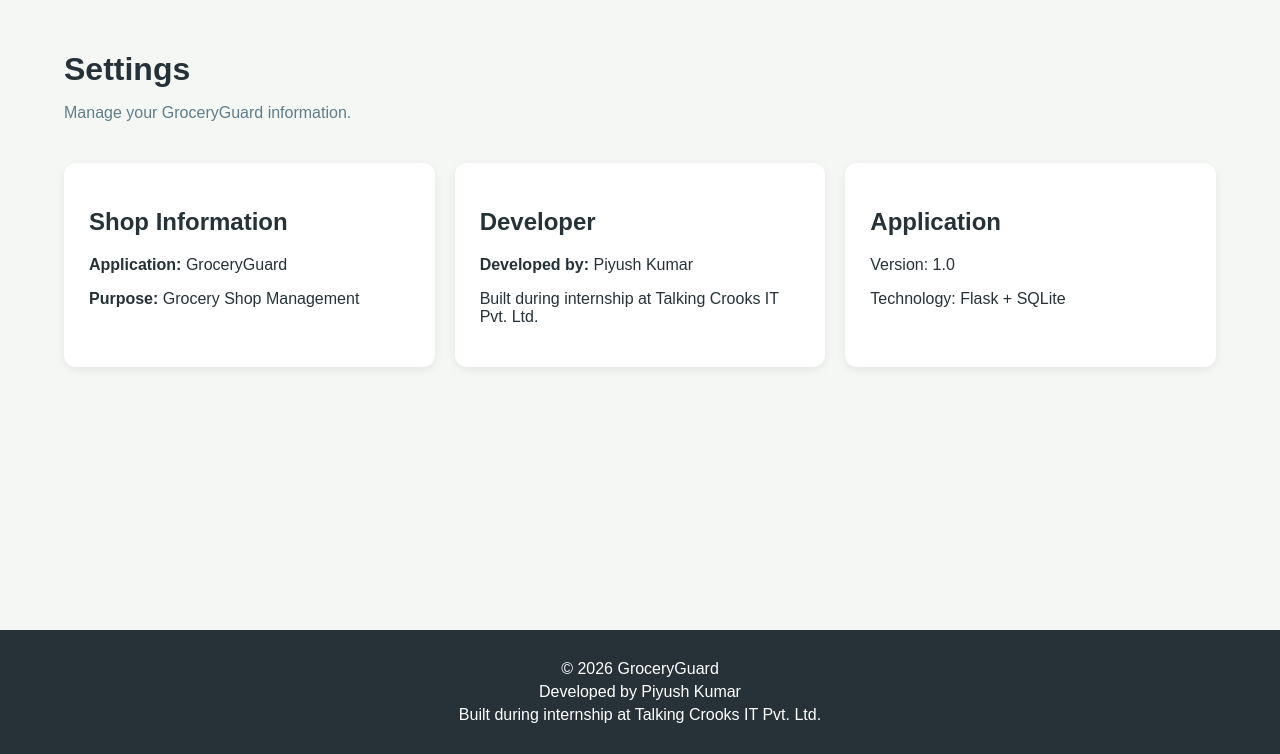
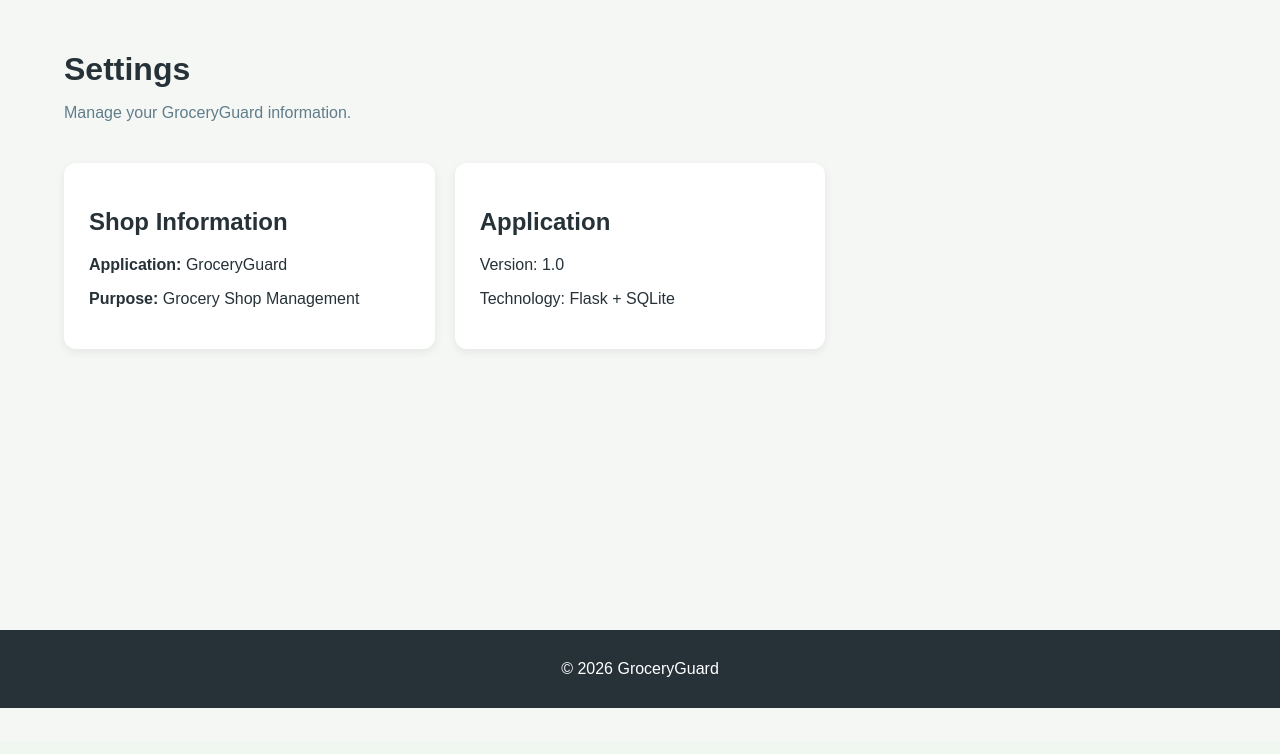
Before and after one commit to pk160602/GroceryGuard, a Flask app: page /settings in a window 1280 px wide. Shown: the part 58-812 px from the top of the page. After the commit the page ends 766 px from the top, so only its background shows below. Run offline with Flask 3, Linux system fonts and the light colour scheme; some libraries are stand-ins or nearby versions.

Commit message:
Remove developer details from footer and settings

```diff
--- a/templates/base.html
+++ b/templates/base.html
@@ -1,3 +1,4 @@
+
 <!DOCTYPE html>
 <html lang="en">
 
@@ -86,13 +87,6 @@
 
     <p>© 2026 GroceryGuard</p>
 
-    <p>Developed by Piyush Kumar</p>
-
-    <p>
-        Built during internship at
-        Talking Crooks IT Pvt. Ltd.
-    </p>
-
 </footer>
 
 
--- a/templates/settings.html
+++ b/templates/settings.html
@@ -1,3 +1,4 @@
+
 {% extends "base.html" %}
 
 {% block title %}
@@ -40,23 +41,6 @@ Settings — GroceryGuard
 
     <div class="card">
 
-        <h2>Developer</h2>
-
-        <p>
-            <strong>Developed by:</strong>
-            Piyush Kumar
-        </p>
-
-        <p>
-            Built during internship at
-            Talking Crooks IT Pvt. Ltd.
-        </p>
-
-    </div>
-
-
-    <div class="card">
-
         <h2>Application</h2>
 
         <p>
```
